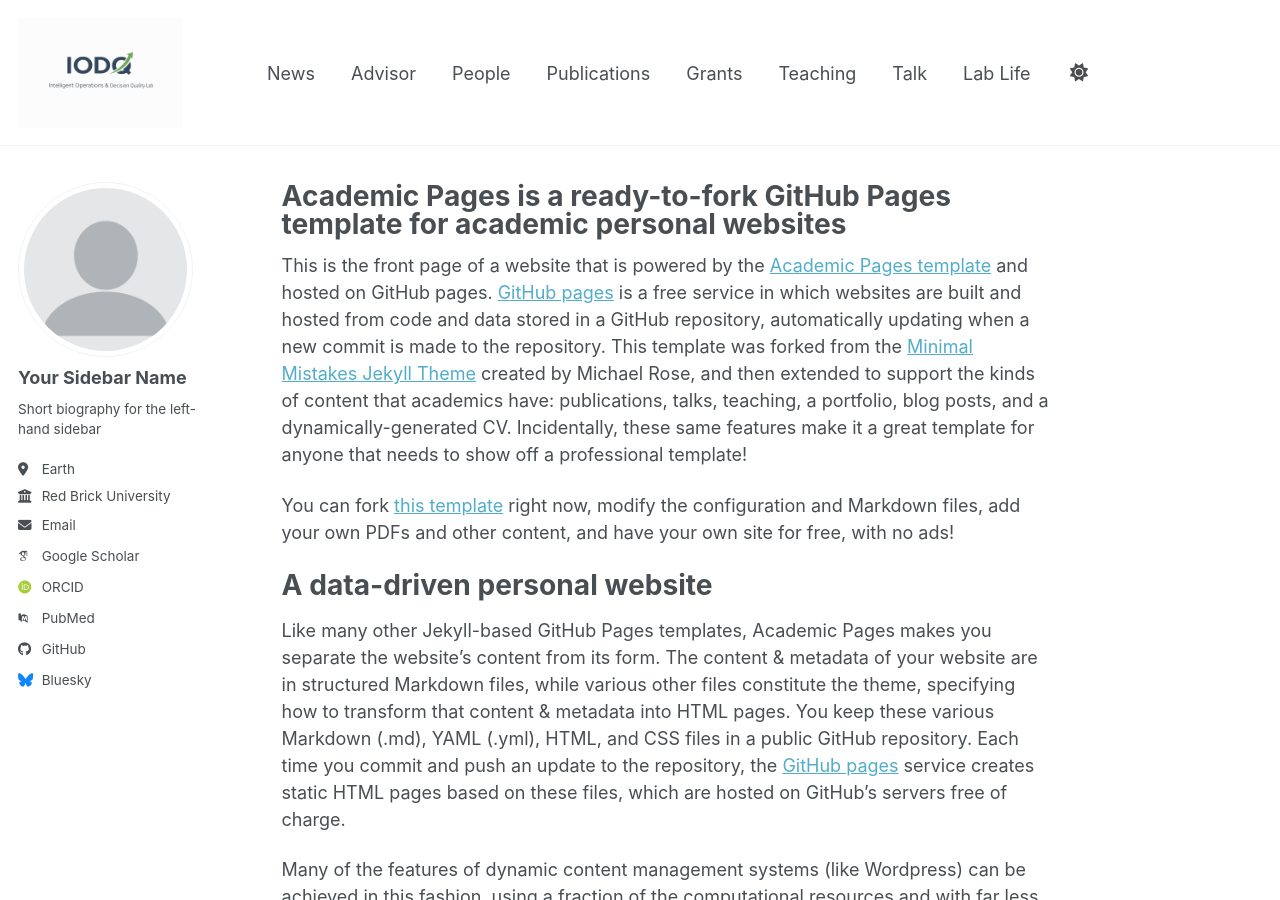
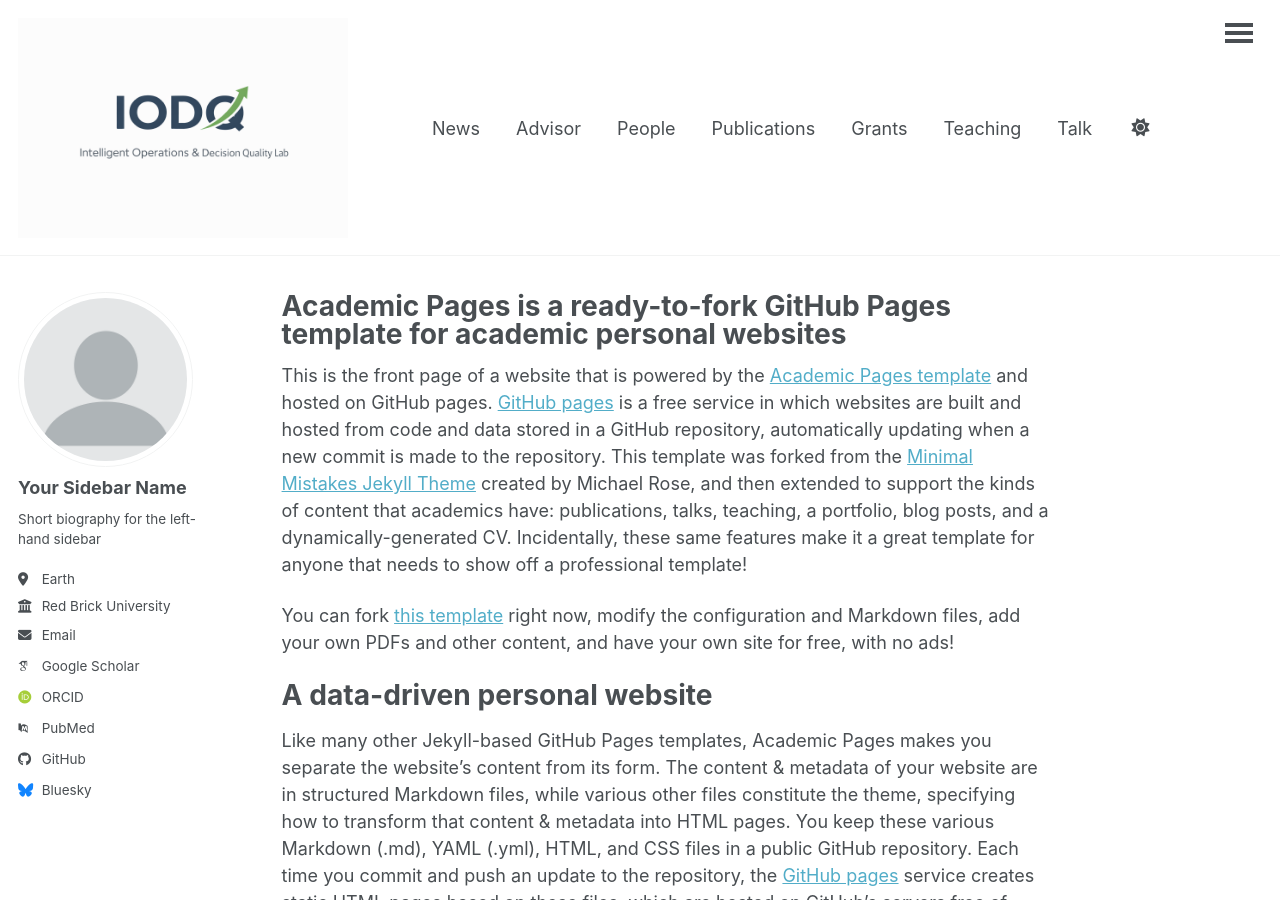
Before and after one commit to kbhuang188/kbhuang188.github.io, a Jekyll site: the page built from _pages/about.md, in a window 1280 px wide and 900 px high. Built offline with Jekyll 4.4.1, drawn with Linux system fonts in a browser that asks for light colours; some web fonts are replaced; a script bundle is joined from its source files by our own code; library files that are not in the unit come from our copies.

Commit message:
Increase logo height in masthead

```diff
--- a/_includes/masthead.html
+++ b/_includes/masthead.html
@@ -12,7 +12,7 @@
   <a href="{{ base_path }}/" style="display:flex; align-items:center;">
     <img src="{{ '/images/IODQ-2.png' | relative_url }}"
          alt="IODQ Lab Logo"
-         style="height:110px; max-height:110px; width:auto; margin-right:12px;">
+         style="height:220px; max-height:220px; width:auto; margin-right:12px;">
   </a>
 </li>
           {% for link in site.data.navigation.main %}
```
